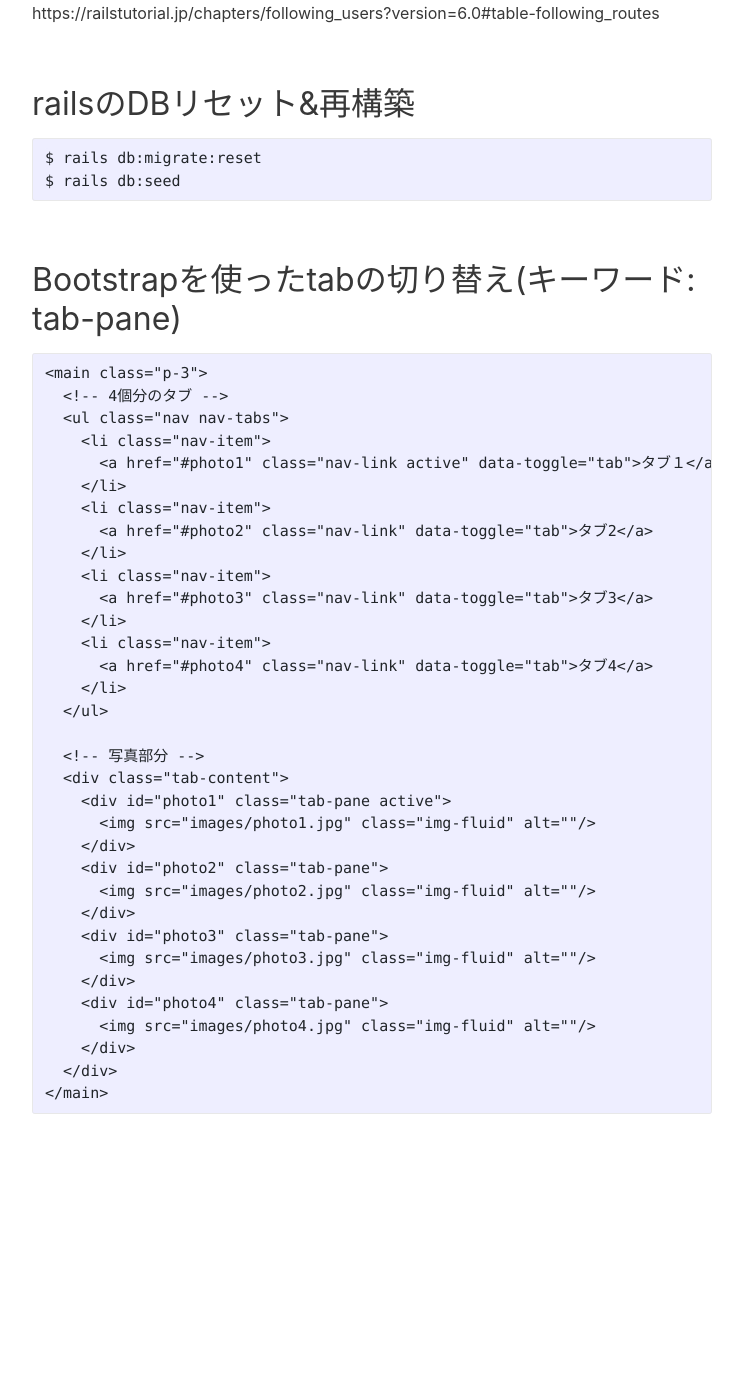
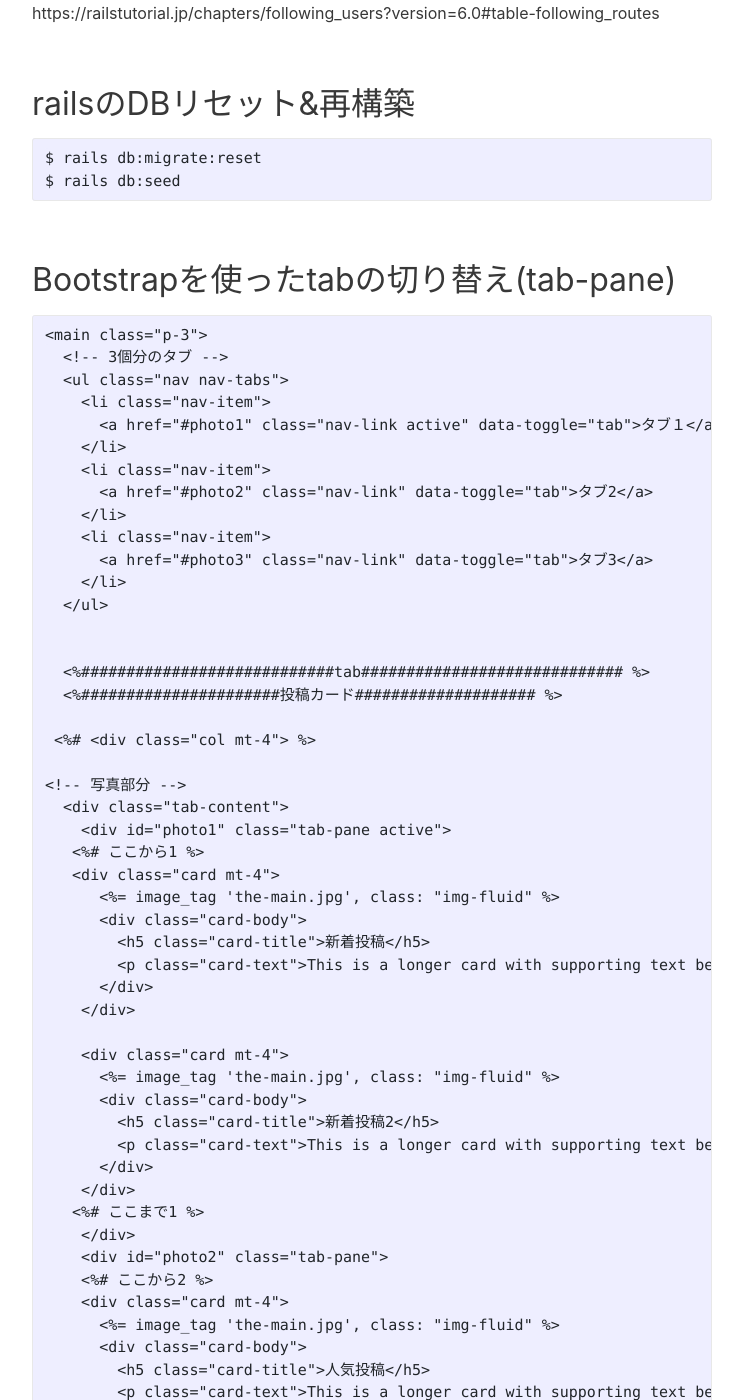
Before and after one commit to kazblog/kazblog.github.io, a Jekyll site: the page built from _posts/cheatsheet/Rails/2020-12-28-rails-cheat-sheat01.md, in a window 1280 px wide and 1400 px high, scrolled down 1434 px. Shown: the whole window, without its empty margins (268-1011 px from the left). Built offline with Jekyll 4.4.1, drawn with Linux system fonts in a browser that asks for light colours; before the commit the page ends 2608 px from its top, so only the background shows below that; some of the changed text lies outside the part shown.

Commit message:
Update 2020-12-28-rails-cheat-sheat01.md

````diff
--- a/_posts/cheatsheet/Rails/2020-12-28-rails-cheat-sheat01.md
+++ b/_posts/cheatsheet/Rails/2020-12-28-rails-cheat-sheat01.md
@@ -40,11 +40,11 @@ $ rails db:seed
 ```
 
 
-## Bootstrapを使ったtabの切り替え(キーワード: tab-pane)
+## Bootstrapを使ったtabの切り替え(tab-pane)
 
 ```
 <main class="p-3">
-  <!-- 4個分のタブ -->
+  <!-- 3個分のタブ -->
   <ul class="nav nav-tabs">
     <li class="nav-item">
       <a href="#photo1" class="nav-link active" data-toggle="tab">タブ１</a>
@@ -55,25 +55,74 @@ $ rails db:seed
     <li class="nav-item">
       <a href="#photo3" class="nav-link" data-toggle="tab">タブ3</a>
     </li>
-    <li class="nav-item">
-      <a href="#photo4" class="nav-link" data-toggle="tab">タブ4</a>
-    </li>
   </ul>
 
-  <!-- 写真部分 -->
+
+  <%############################tab############################# %>
+  <%######################投稿カード#################### %>
+
+ <%# <div class="col mt-4"> %>
+
+<!-- 写真部分 -->
   <div class="tab-content">
     <div id="photo1" class="tab-pane active">
-      <img src="images/photo1.jpg" class="img-fluid" alt=""/>
+   <%# ここから1 %>
+   <div class="card mt-4">
+      <%= image_tag 'the-main.jpg', class: "img-fluid" %>
+      <div class="card-body">
+        <h5 class="card-title">新着投稿</h5>
+        <p class="card-text">This is a longer card with supporting text below as a natural lead-in to additional content. This content is a little bit longer.</p>
+      </div>
+    </div>
+
+    <div class="card mt-4">
+      <%= image_tag 'the-main.jpg', class: "img-fluid" %>
+      <div class="card-body">
+        <h5 class="card-title">新着投稿2</h5>
+        <p class="card-text">This is a longer card with supporting text below as a natural lead-in to additional content. This content is a little bit longer.</p>
+      </div>
+    </div>
+   <%# ここまで1 %>
     </div>
     <div id="photo2" class="tab-pane">
-      <img src="images/photo2.jpg" class="img-fluid" alt=""/>
+    <%# ここから2 %>
+    <div class="card mt-4">
+      <%= image_tag 'the-main.jpg', class: "img-fluid" %>
+      <div class="card-body">
+        <h5 class="card-title">人気投稿</h5>
+        <p class="card-text">This is a longer card with supporting text below as a natural lead-in to additional content. This content is a little bit longer.</p>
+      </div>
+    </div>
+
+    <div class="card mt-4">
+      <%= image_tag 'the-main.jpg', class: "img-fluid" %>
+      <div class="card-body">
+        <h5 class="card-title">人気投稿2</h5>
+        <p class="card-text">This is a longer card with supporting text below as a natural lead-in to additional content. This content is a little bit longer.</p>
+      </div>
+    </div>
+    <%# ここまで2 %>
     </div>
     <div id="photo3" class="tab-pane">
-      <img src="images/photo3.jpg" class="img-fluid" alt=""/>
+    <%# ここから3 %>
+    <div class="card mt-4">
+      <%= image_tag 'the-main.jpg', class: "img-fluid" %>
+      <div class="card-body">
+        <h5 class="card-title">ニュース</h5>
+        <p class="card-text">This is a longer card with supporting text below as a natural lead-in to additional content. This content is a little bit longer.</p>
+      </div>
     </div>
-    <div id="photo4" class="tab-pane">
-      <img src="images/photo4.jpg" class="img-fluid" alt=""/>
+
+    <div class="card mt-4">
+      <%= image_tag 'the-main.jpg', class: "img-fluid" %>
+      <div class="card-body">
+        <h5 class="card-title">ニュース2</h5>
+        <p class="card-text">This is a longer card with supporting text below as a natural lead-in to additional content. This content is a little bit longer.</p>
+      </div>
+    </div>
+    <%# ここまで3 %>
     </div>
   </div>
 </main>
+
 ```
````
